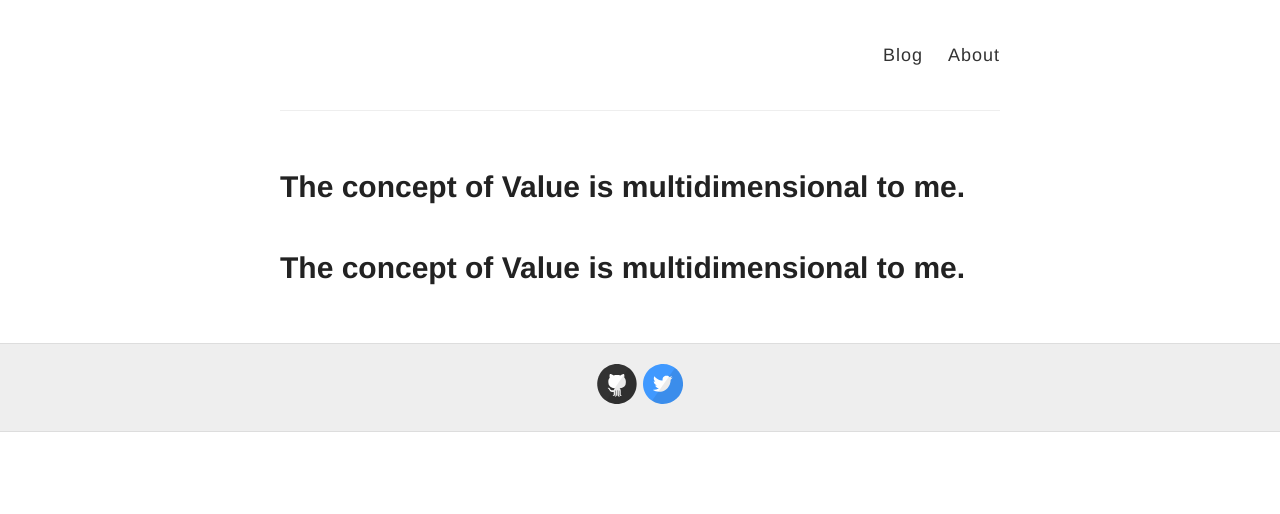
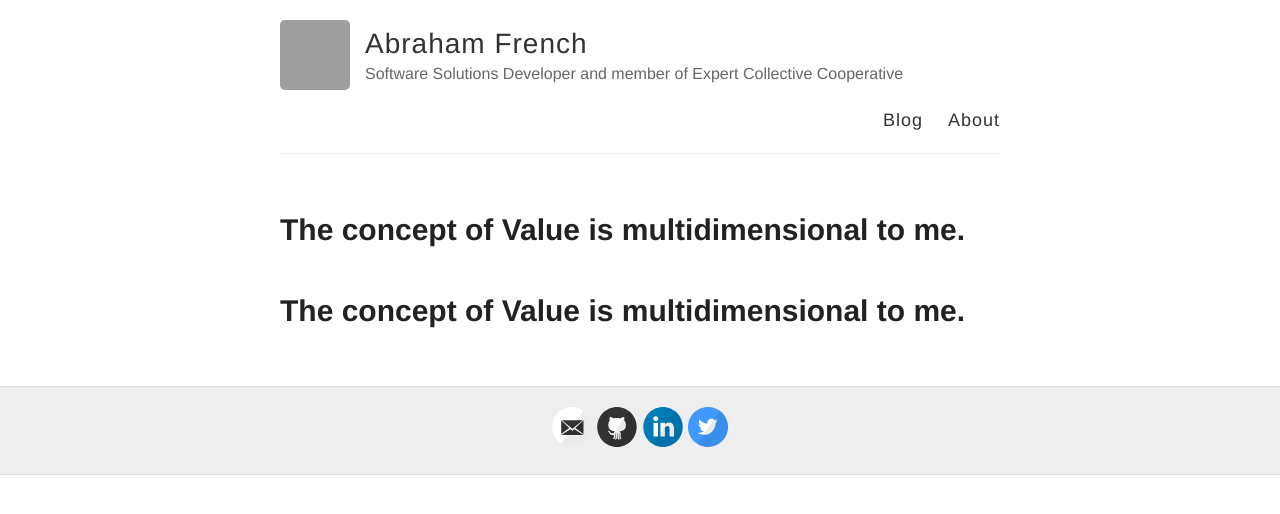
Before and after one commit to AbrahamFr/abrahamfr.github.io, a Jekyll site: the page built from valuePricing.md, in a window 1280 px wide. Shown: the top 514 px of the page. Built offline with Jekyll 4.4.1, drawn with Linux system fonts in a browser that asks for light colours; our own code applies the rules of GitHub Pages for plain Markdown files; part of the change alters nothing that is shown; grey boxes are pictures that could not be loaded.

Commit message:
Update _config.yml

```diff
--- a/_config.yml
+++ b/_config.yml
@@ -3,3 +3,88 @@ theme: jekyll-theme-slate
 footer-links:
   github: AbrahamFr
   twitter: AbrahamFrench10
+#
+# This file contains configuration flags to customize your site
+#
+
+# Name of your site (displayed in the header)
+name: Abraham French
+
+# Short bio or description (displayed in the header)
+description: Software Solutions Developer and member of Expert Collective Cooperative
+
+# URL of your avatar or profile pic (you could use your GitHub profile pic)
+avatar: https://avatars1.githubusercontent.com/u/2661441?s=400&u=91513586b045beaa55147bb8562d373e26736172&v=4
+
+#
+# Flags below are optional
+#
+
+# Includes an icon in the footer for each username you enter
+footer-links:
+  email: abraham.french@gmail.com
+  facebook:
+  flickr:
+  github: AbrahamFr
+  instagram:
+  linkedin: https://www.linkedin.com/in/abrahamfrench/
+  pinterest:
+  rss: # just type anything here for a working RSS icon
+  twitter: AbrahamFrench10
+  stackoverflow: # your stackoverflow profile, e.g. "users/50476/bart-kiers"
+  youtube: # channel/<your_long_string> or user/<user-name>
+  googleplus: # anything in your profile username that comes after plus.google.com/
+
+
+# Enter your Disqus shortname (not your username) to enable commenting on posts
+# You can find your shortname on the Settings page of your Disqus account
+disqus:
+
+# Enter your Google Analytics web tracking code (e.g. UA-2110908-2) to activate tracking
+google_analytics:
+
+# Your website URL (e.g. http://barryclark.github.io or http://www.barryclark.co)
+# Used for Sitemap.xml and your RSS feed
+url: https://abrahamfr.github.io/
+
+# If you're hosting your site at a Project repository on GitHub pages
+# (http://yourusername.github.io/repository-name)
+# and NOT your User repository (http://yourusername.github.io)
+# then add in the baseurl here, like this: "/repository-name"
+baseurl: ""
+
+#
+# !! You don't need to change any of the configuration flags below !!
+#
+
+permalink: /:title/
+
+# The release of Jekyll Now that you're using
+version: v1.2.0
+
+# Jekyll 3 now only supports Kramdown for Markdown
+kramdown:
+  # Use GitHub flavored markdown, including triple backtick fenced code blocks
+  input: GFM
+  # Jekyll 3 and GitHub Pages now only support rouge for syntax highlighting
+  syntax_highlighter: rouge
+  syntax_highlighter_opts:
+    # Use existing pygments syntax highlighting css
+    css_class: 'highlight'
+
+# Set the Sass partials directory, as we're using @imports
+sass:
+  style: :expanded # You might prefer to minify using :compressed
+
+# Use the following plug-ins
+gems:
+  - jekyll-sitemap # Create a sitemap using the official Jekyll sitemap gem
+  - jekyll-feed # Create an Atom feed using the official Jekyll feed gem
+
+# Exclude these files from your production _site
+exclude:
+  - Gemfile
+  - Gemfile.lock
+  - LICENSE
+  - README.md
+  - CNAME
```
